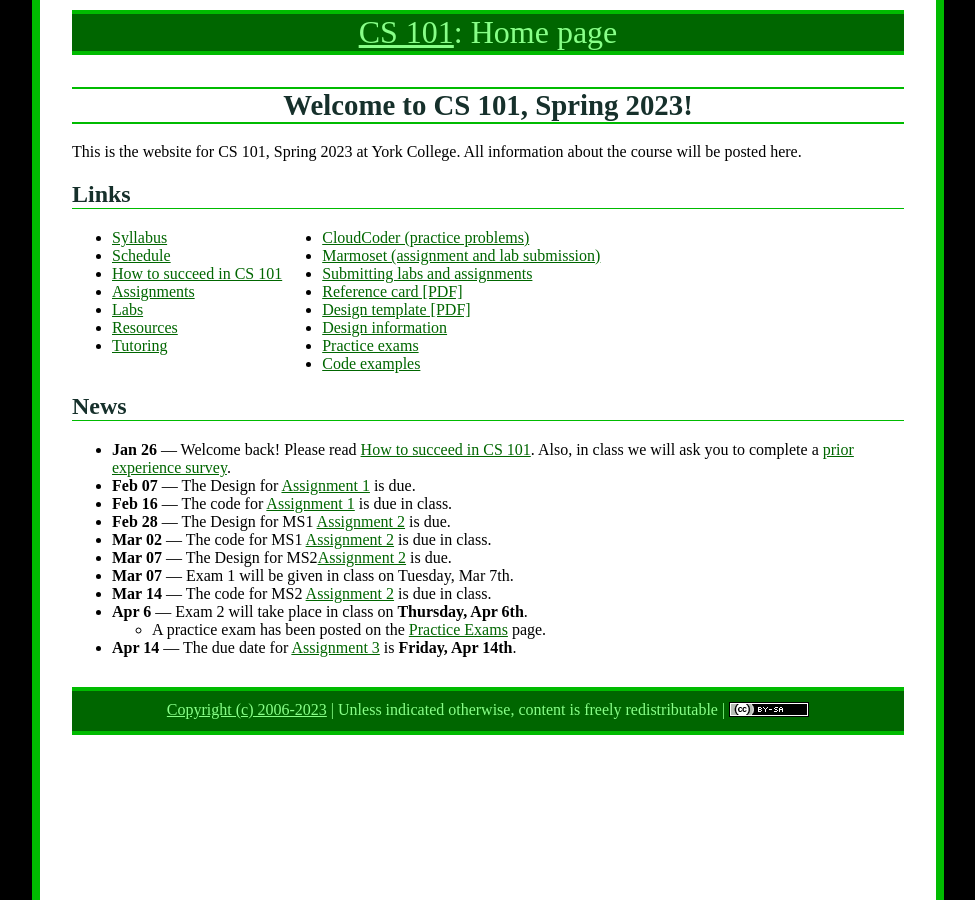
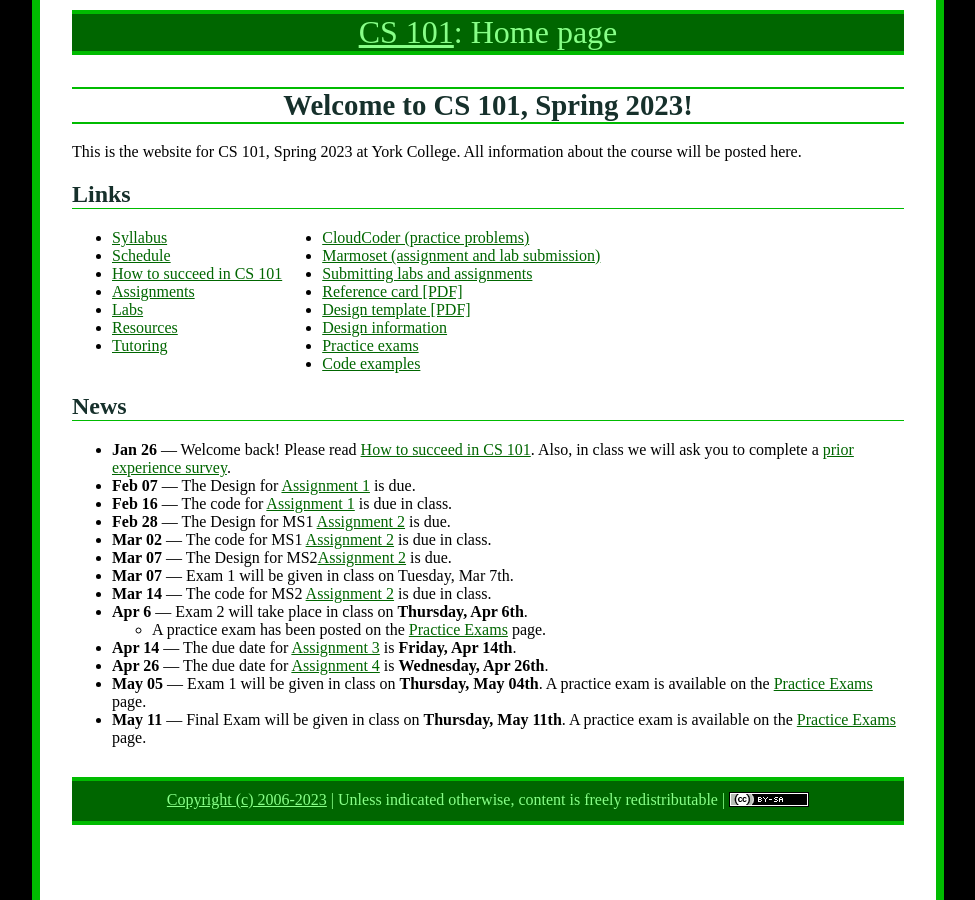
Before and after one commit to ycpcs/cs101-spring2023, a Jekyll site: the page built from index.md, in a window 1280 px wide. Shown: the whole page, without its empty margins (152-1127 px from the left). Built offline with Jekyll 4.4.1, drawn with Linux system fonts in a browser that asks for light colours.

Commit message:
updated assign4 and NEWS dates

```diff
--- a/index.md
+++ b/index.md
@@ -48,7 +48,9 @@ All information about the course will be posted here.
 * **Apr 6** &mdash; Exam 2 will take place in class on **Thursday, Apr 6th**.
 	* A practice exam has been posted on the [Practice Exams](practice/index.html) page.
 * **Apr 14** &mdash; The due date for [Assignment 3](assign/assign03.html) is **Friday, Apr 14th**.
-
+* **Apr 26** &mdash; The due date for [Assignment 4](assign/assign04.html) is **Wednesday, Apr 26th**.
+* **May 05** &mdash; Exam 1 will be given in class on **Thursday, May 04th**.  A practice exam is available on the [Practice Exams](practice/index.html) page.
+* **May 11** &mdash; Final Exam will be given in class on **Thursday, May 11th**.  A practice exam is available on the [Practice Exams](practice/index.html) page.
 
 <!--
 
```
Also changed, not shown: assign/assign04.md (+3 -1 lines), assign/index.md (+1 -1 lines).
